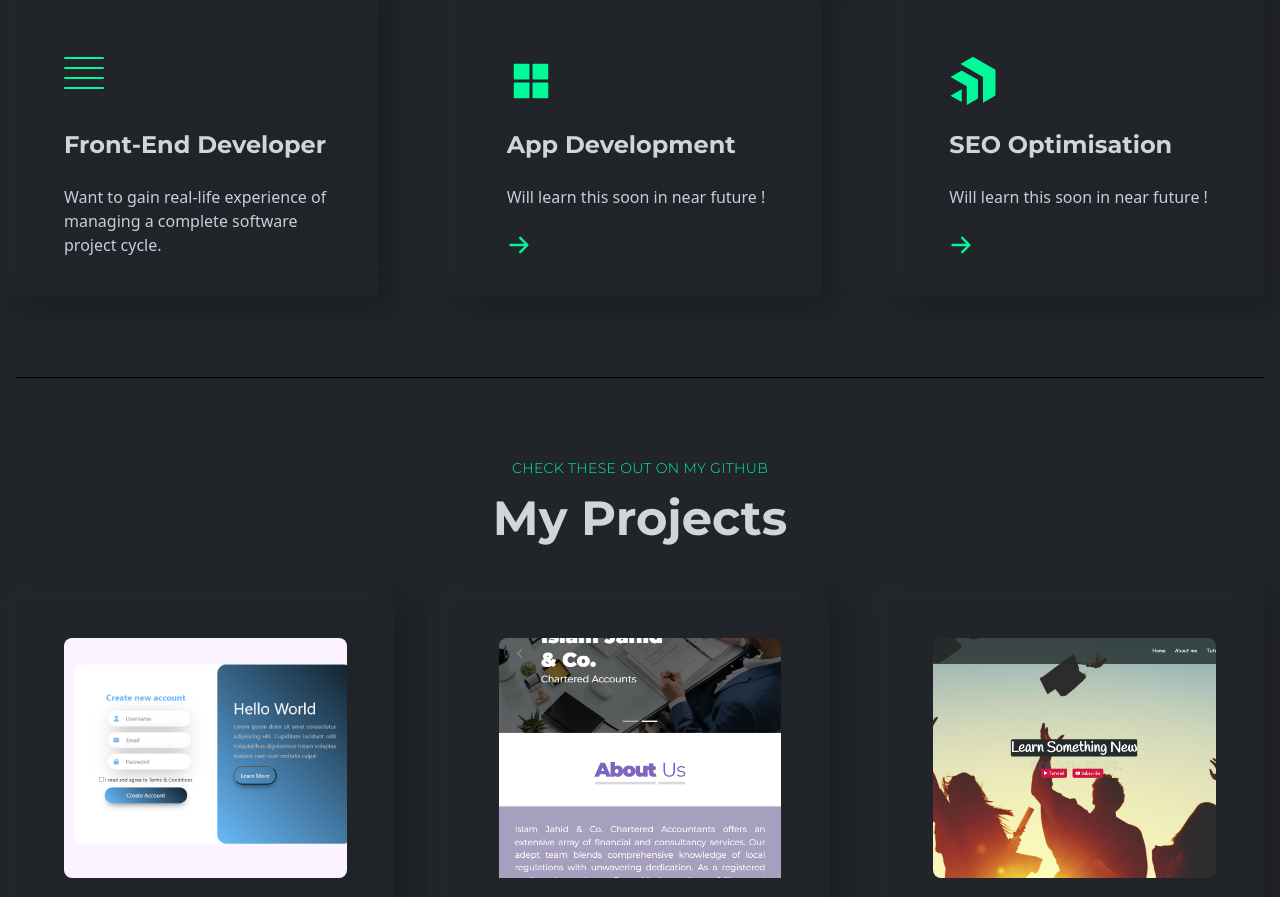
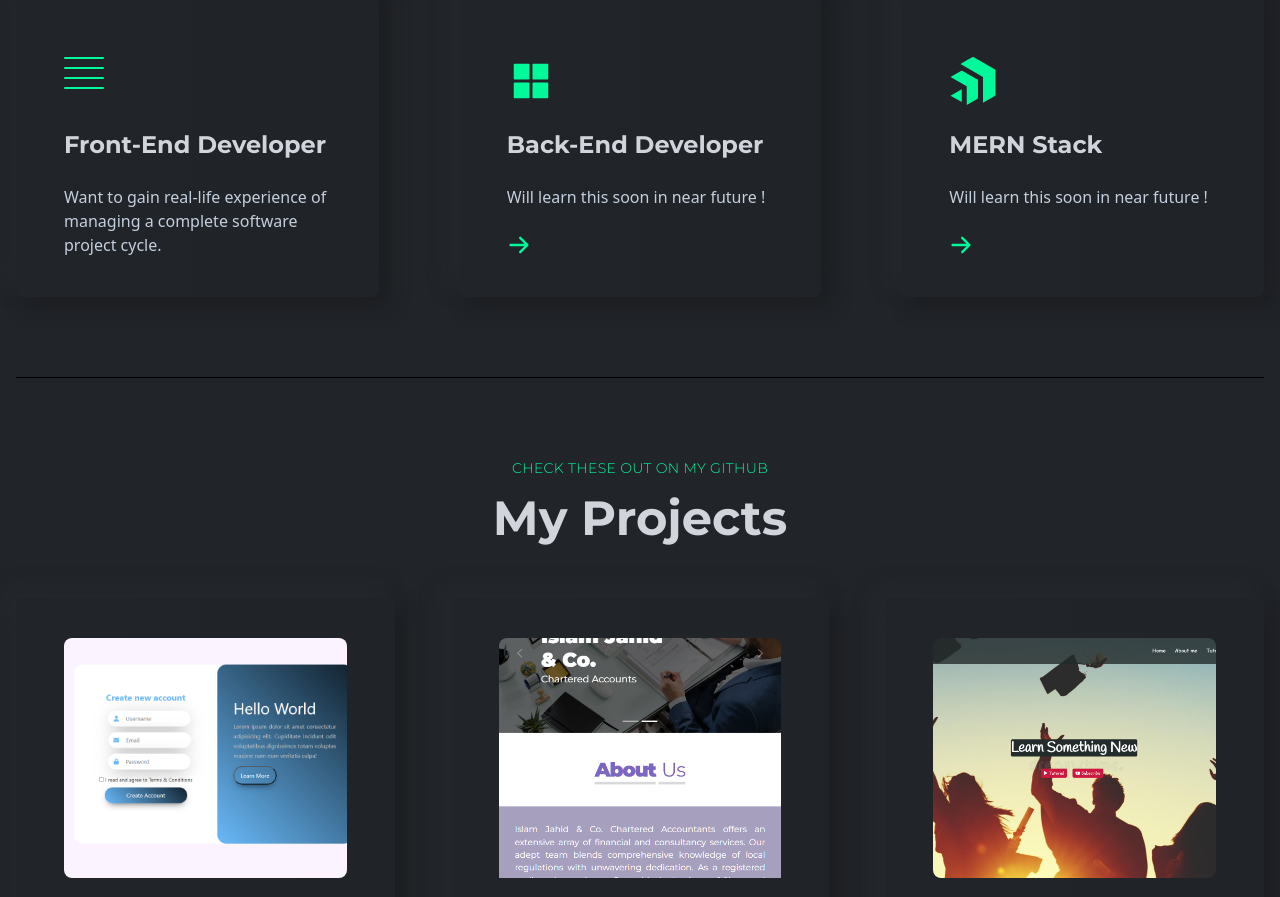
Before and after one commit to Asnoyon/react-portfolio, a React (Create React App) app: page / in a window 1280 px wide. Shown: the part 1140-2037 px from the top of the page. Built offline with nearby package versions, Linux system fonts and the light colour scheme.

Commit message:
features update

```diff
--- a/src/components/features/Card.js
+++ b/src/components/features/Card.js
@@ -7,7 +7,6 @@ const Card = ({item:{title,des,icon}}) => {
       <div className="h-72 overflow-y-hidden">
         <div className="flex h-full flex-col gap-10 translate-y-16 group-hover:translate-y-0 transition-transform duration-500">
           <div className="w-10 h-8 flex flex-col justify-between">
-
             {icon ? (
               <span className="text-5xl text-[#00FA9A]">{icon}</span>
             ) : (
--- a/src/data/data.js
+++ b/src/data/data.js
@@ -14,13 +14,13 @@ export const featuresData = [
   {
     id: 2,
     icon: <AiFillAppstore />,
-    title: "App Development",
+    title: "Back-End Developer",
     des: "Will learn this soon in near future !",
   },
   {
     id: 3,
     icon: <SiProgress />,
-    title: "SEO Optimisation",
+    title: "MERN Stack",
     des: "Will learn this soon in near future !",
   }
 ];
```
